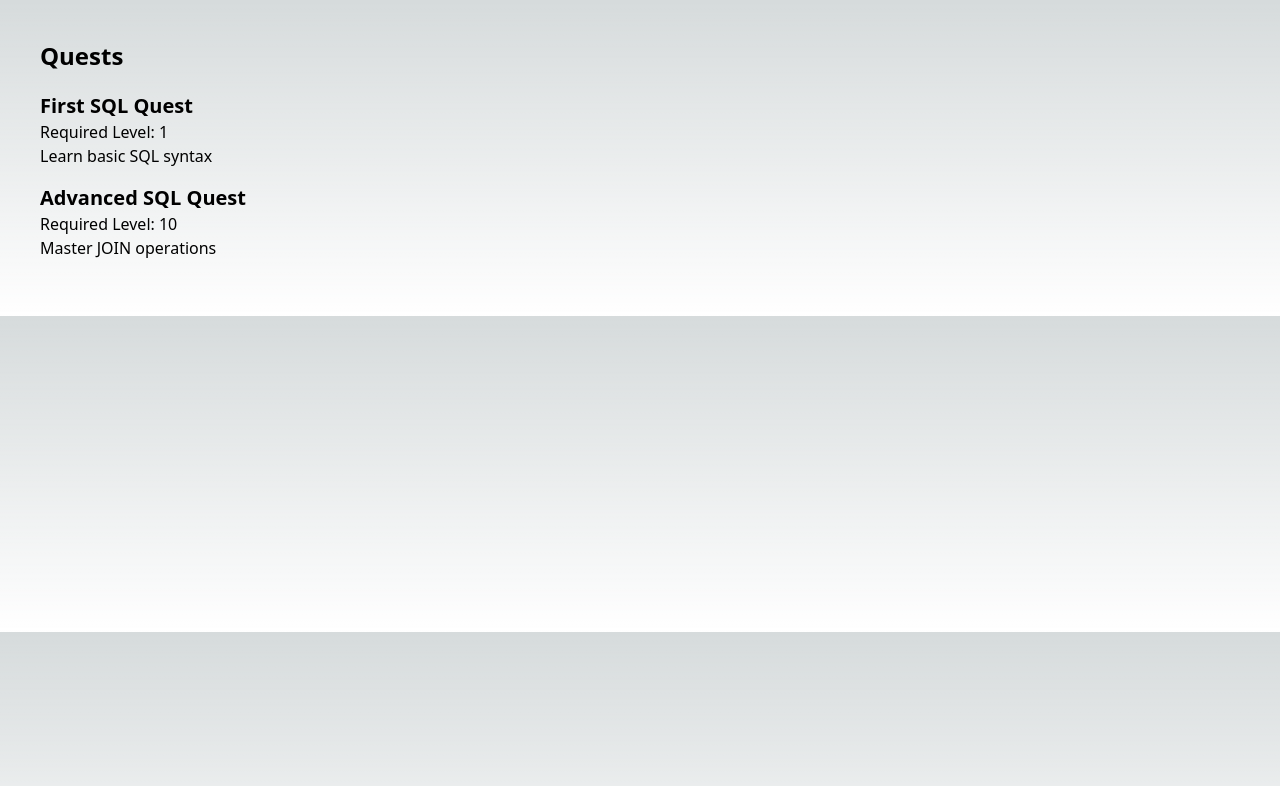
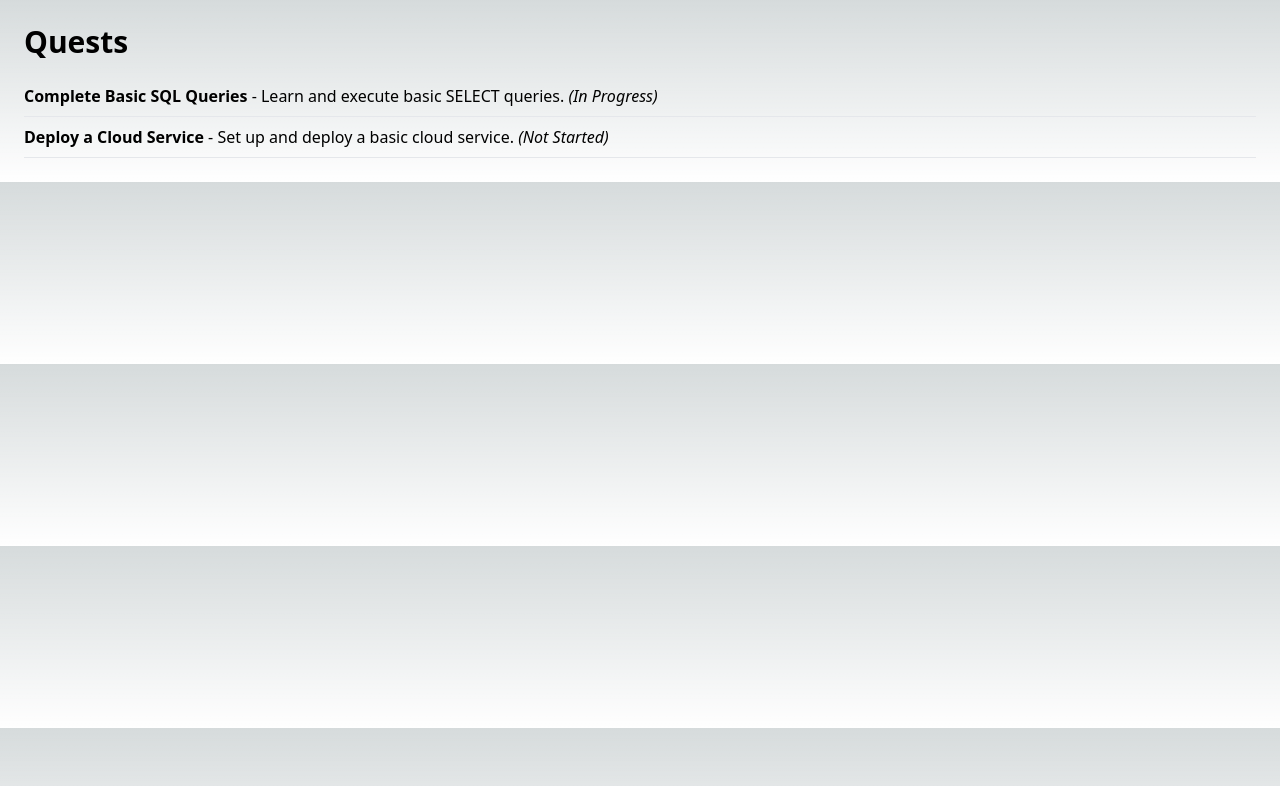
Before and after one commit to dayofmolp/sql, a Next.js app: page /quests in a window 1280 px wide. Shown: the top 786 px of the page. Built offline with nearby package versions, Linux system fonts and the light colour scheme.

Commit message:
Update page.tsx

```diff
--- a/src/app/quests/page.tsx
+++ b/src/app/quests/page.tsx
@@ -1,19 +1,17 @@
+const quests = [
+  { title: 'Complete Basic SQL Queries', description: 'Learn and execute basic SELECT queries.', status: 'In Progress' },
+  { title: 'Deploy a Cloud Service', description: 'Set up and deploy a basic cloud service.', status: 'Not Started' },
+  // Add more quests here
+];
+
 export default function Quests() {
-  const quests = [
-    { name: 'First SQL Quest', level: 1, description: 'Learn basic SQL syntax' },
-    { name: 'Advanced SQL Quest', level: 10, description: 'Master JOIN operations' },
-    // Add more quests here...
-  ];
-
   return (
-    <div className="p-10">
-      <h1 className="text-2xl font-bold mb-5">Quests</h1>
+    <div className="p-6">
+      <h1 className="text-3xl font-bold mb-4">Quests</h1>
       <ul>
         {quests.map((quest, index) => (
-          <li key={index} className="mb-4">
-            <h2 className="text-xl font-semibold">{quest.name}</h2>
-            <p>Required Level: {quest.level}</p>
-            <p>{quest.description}</p>
+          <li key={index} className="border-b py-2">
+            <strong>{quest.title}</strong> - {quest.description} <span className="italic">({quest.status})</span>
           </li>
         ))}
       </ul>
```
